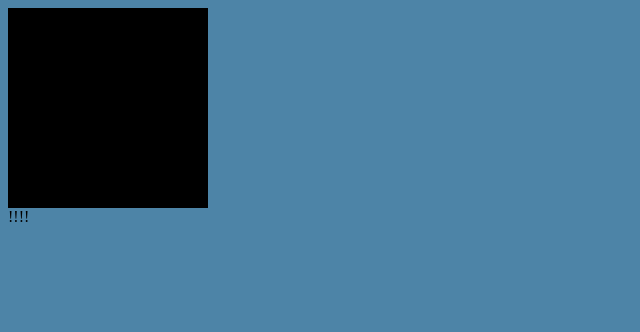
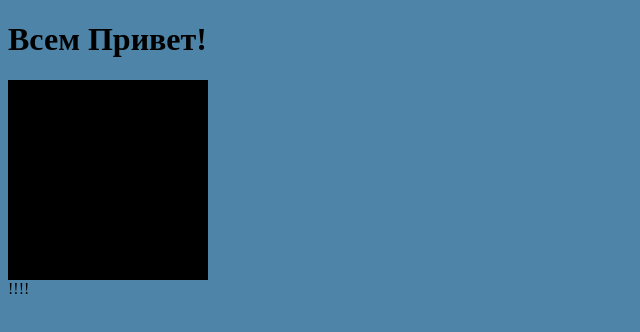
Before and after one commit to Stik22/NoobWork, a plain HTML site: page index.html in a window 1280 px wide. Shown: the whole page, without its empty margins (0-640 px from the left). Drawn offline with Linux system fonts and the light colour scheme.

Commit message:
Test_Story_Commit

```diff
--- a/index.html
+++ b/index.html
@@ -8,6 +8,7 @@
 </head>
 
 <body>
+    <h1>Всем Привет!</h1>
     <div class="MainBackGround">
         <div>
             <il>
```
